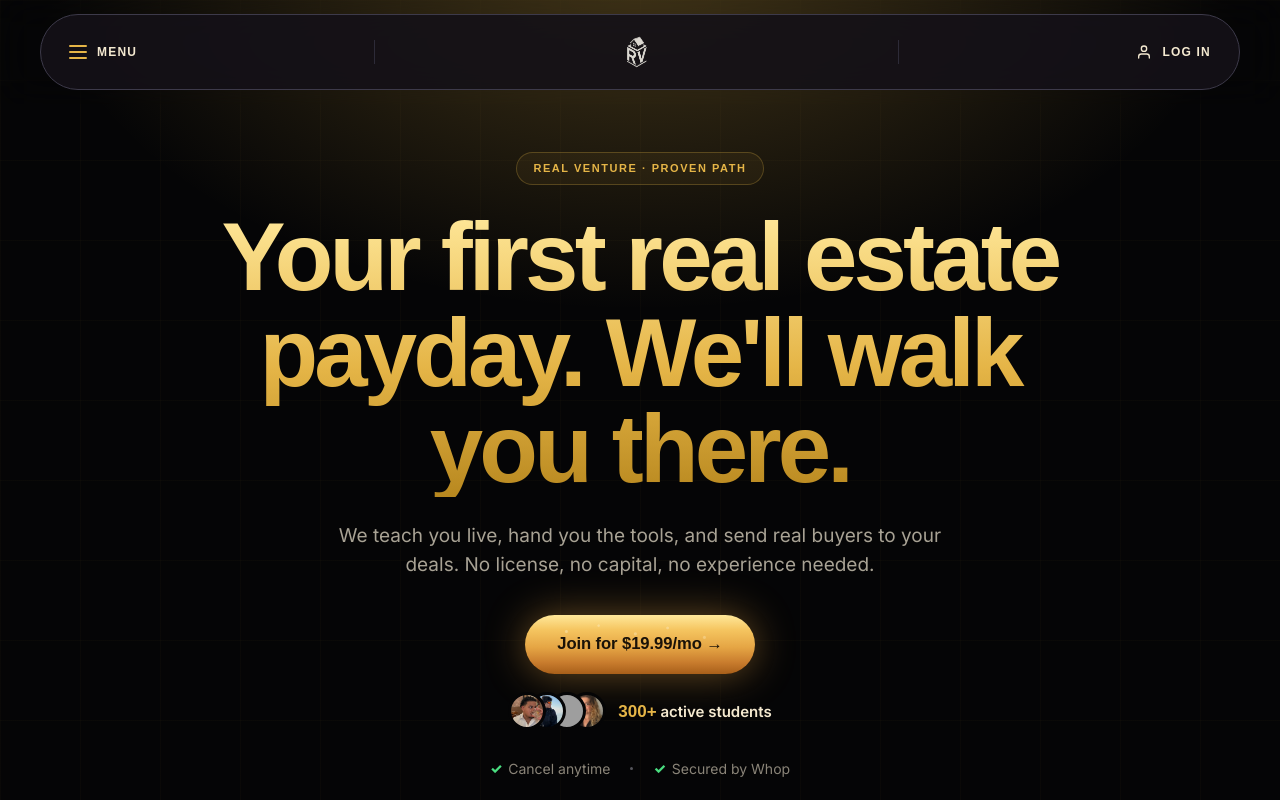
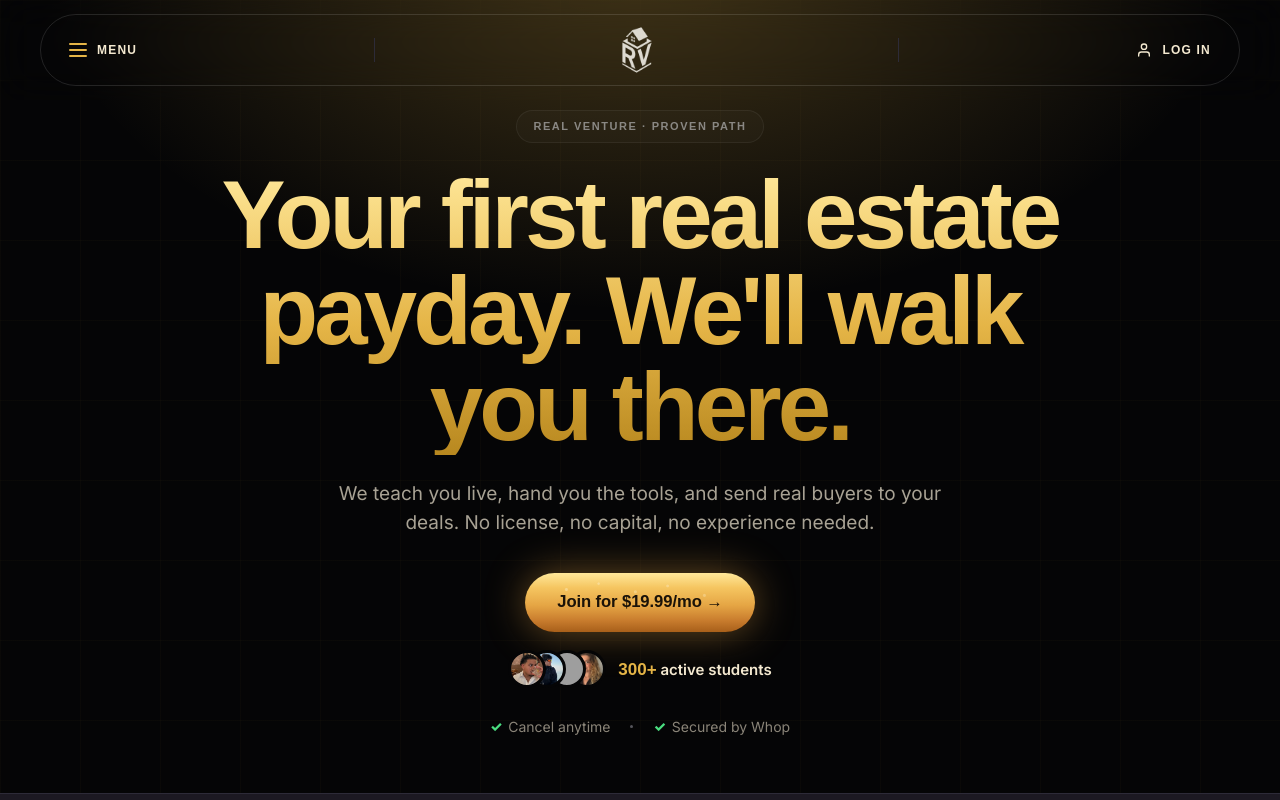
Before and after one commit to keeganburke/real-venture-landing, a Next.js app: page / in a window 1280 px wide. Shown: the top 800 px of the page. Built offline with nearby package versions, Linux system fonts and the light colour scheme; grey boxes are pictures that could not be loaded; a web font is replaced by a local one.

Commit message:
polish: transparent nav pill, larger logo scale, muted grey hero badge

```diff
--- a/app/globals.css
+++ b/app/globals.css
@@ -459,7 +459,7 @@ body.modal-open{overflow:hidden}
 /* LANDING V2 NAV (lp- prefix; existing blocks untouched) */
 .lp-nav{position:sticky;top:0;z-index:100;padding:14px 16px;backdrop-filter:blur(20px);-webkit-backdrop-filter:blur(20px);background:transparent}
 .lp-nav-inner{max-width:1200px;margin:0 auto}
-.lp-nav-pill{display:flex;align-items:center;justify-content:space-between;border:1px solid var(--line-dark-hi);background:rgba(20,17,24,.9);border-radius:60px;min-height:52px;padding:5px 12px;gap:4px}
+.lp-nav-pill{display:flex;align-items:center;justify-content:space-between;border:1px solid rgba(255,255,255,.12);background:transparent;border-radius:60px;min-height:44px;padding:3px 12px;gap:4px}
 .lp-nav-segment{display:flex;align-items:center;gap:10px;background:none;border:none;color:var(--txt-dark);font-family:"Cabinet Grotesk",sans-serif;font-weight:800;font-size:12px;letter-spacing:.08em;padding:8px 16px;border-radius:99px;cursor:pointer;text-decoration:none;transition:background .15s ease}
 .lp-nav-segment:hover{background:rgba(244,233,208,.06)}
 .lp-nav-divider{width:1px;height:24px;background:var(--line-dark);flex-shrink:0}
@@ -472,7 +472,7 @@ body.modal-open{overflow:hidden}
 .lp-burger.open span:nth-child(3){transform:translateY(-6px) rotate(-45deg)}
 .lp-user-icn{width:16px;height:16px;flex-shrink:0}
 .lp-nav-label{font-weight:700;letter-spacing:.10em;font-size:12px}
-.lp-nav-logo{width:48px;height:48px;border-radius:11px;object-fit:cover;transform:scale(1.4);transform-origin:center}
+.lp-nav-logo{width:48px;height:48px;border-radius:11px;object-fit:cover;transform:scale(2.1);transform-origin:center}
 .lp-nav-logo-seg{overflow:hidden}
 @media(max-width:640px){.lp-nav-segment{padding:8px 12px}.lp-nav-logo{width:48px;height:48px;border-radius:11px}}
 @media(max-width:380px){.lp-nav-label{font-size:11px}.lp-nav-segment{padding:8px 10px;gap:7px}}
@@ -520,8 +520,8 @@ body.modal-open{overflow:hidden}
 .lp-section-h2 span{color:var(--gold)}
 .lp-section-sub{color:var(--mut-dark-hi);font-size:var(--t-body);line-height:1.5}
 
-.lp-hero{padding:clamp(40px,6vh,60px) 0 clamp(32px,7vh,80px);text-align:center;position:relative}
-.lp-hero-badge,
+.lp-hero{padding:10px 0 clamp(32px,7vh,80px);text-align:center;position:relative}
+.lp-hero-badge{display:inline-block;color:rgba(180, 180, 180, 0.7);font-family:"Cabinet Grotesk",sans-serif;font-weight:800;font-size:var(--t-eyebrow);letter-spacing:.14em;text-transform:uppercase;padding:7px 16px;background:rgba(255,255,255,.02);border:1px solid rgba(255,255,255,.06);border-radius:100px;margin-bottom:24px}
 .lp-eyebrow{display:inline-block;color:var(--gold);font-family:"Cabinet Grotesk",sans-serif;font-weight:800;font-size:var(--t-eyebrow);letter-spacing:.14em;text-transform:uppercase;padding:7px 16px;background:rgba(229,181,71,.06);border:1px solid rgba(229,181,71,.26);border-radius:100px;margin-bottom:24px}
 .lp-hero-h{font-family:"Cabinet Grotesk",sans-serif;font-weight:900;font-size:var(--h-hero);line-height:1.0;letter-spacing:-.04em;margin:0 auto 24px;max-width:900px;background:linear-gradient(180deg,#FFE89A 0%,#E5B547 55%,#B8881F 100%);-webkit-background-clip:text;background-clip:text;color:transparent}
 .lp-hero-sub{color:var(--mut-dark-hi);font-size:clamp(15px,1.5vw,19px);line-height:1.55;margin:0 auto 36px;max-width:640px}
@@ -735,7 +735,7 @@ body.modal-open{overflow:hidden}
    Change 5: hero bottom and payouts top cut an extra ~50 percent. */
 @media(max-width:640px){
   :root{--sp-section:clamp(42px,6.5vh,78px)}
-  .lp-hero{padding:clamp(26px,4vh,39px) 0 clamp(10px,2.2vh,26px)}
+  .lp-hero{padding:10px 0 clamp(10px,2.2vh,26px)}
   .lp-payouts{padding:clamp(16px,2.6vh,26px) 0 clamp(26px,4.5vh,42px)}
   .lp-final{padding:clamp(52px,7.8vh,91px) 0}
 }
```
